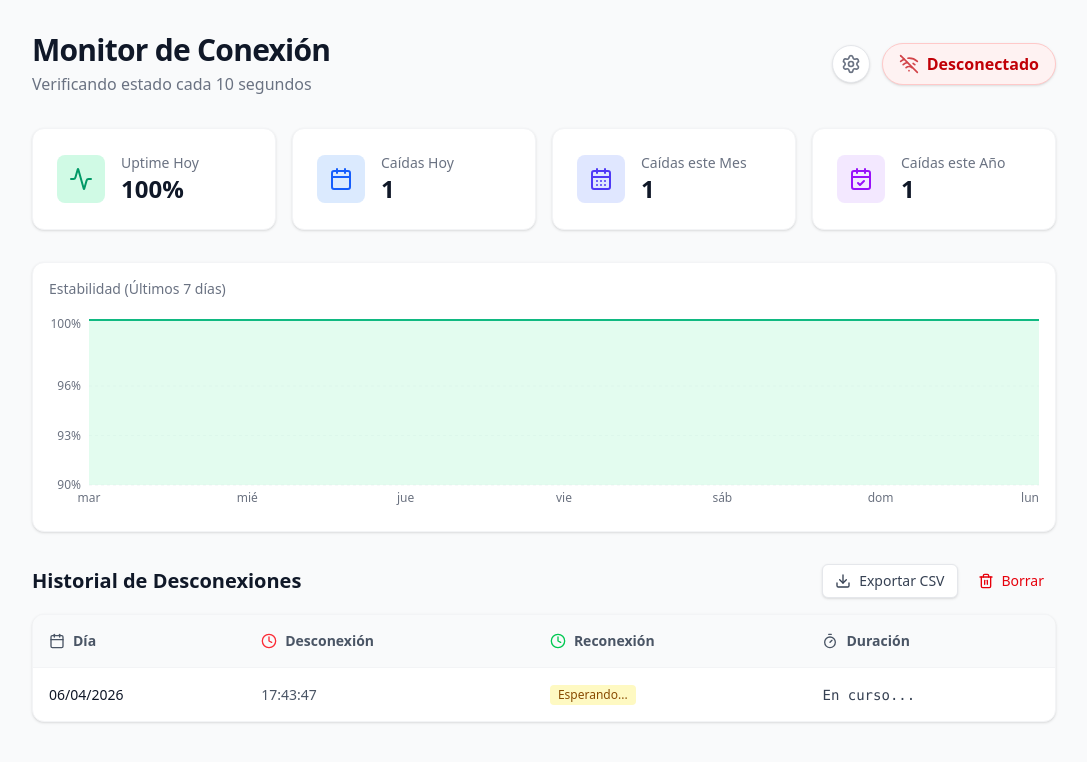
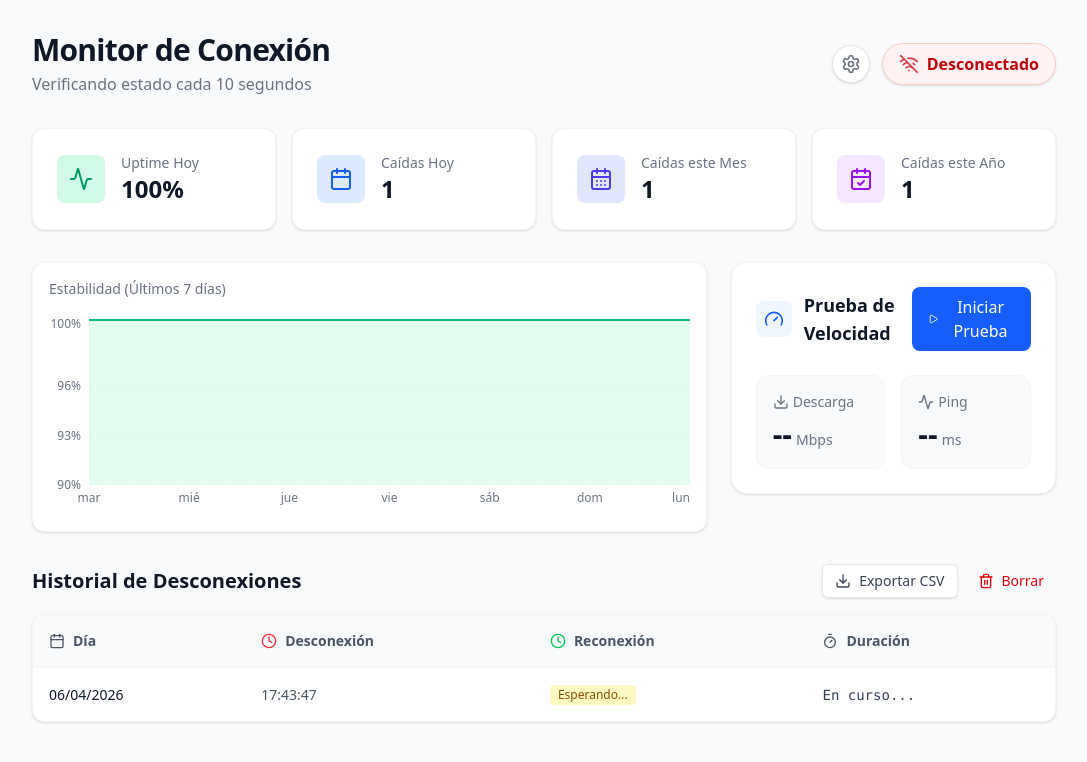
Before and after one commit to NPC-scratcher/Connection-Check, a React (Vite) app: page / in a window 1280 px wide. Shown: the top 762 px of the page, without its empty margins (96-1183 px from the left). Built offline with nearby package versions, Linux system fonts and the light colour scheme.

Commit message:
feat: Add internet speed test component
Integrates a new SpeedTest component into the dashboard to measure download speed and ping. The dashboard layout is adjusted to accommodate the new component alongside the uptime chart.

```diff
--- a/src/components/Dashboard.tsx
+++ b/src/components/Dashboard.tsx
@@ -4,6 +4,7 @@ import { useSettings } from '../hooks/useSettings';
 import { StatCard } from './StatCard';
 import { HistoryTable } from './HistoryTable';
 import { UptimeChart } from './UptimeChart';
+import { SpeedTest } from './SpeedTest';
 import { SettingsModal } from './SettingsModal';
 import { isSameDay, isSameMonth, isSameYear, exportToCSV, calculateUptimeToday } from '../lib/utils';
 import { Wifi, WifiOff, Calendar, CalendarDays, CalendarCheck, Trash2, Download, Settings as SettingsIcon, Activity } from 'lucide-react';
@@ -89,9 +90,14 @@ export function Dashboard() {
           />
         </section>
 
-        {/* Chart */}
-        <section>
-          <UptimeChart events={events} />
+        {/* Chart and Speed Test */}
+        <section className="grid grid-cols-1 lg:grid-cols-3 gap-6">
+          <div className="lg:col-span-2">
+            <UptimeChart events={events} />
+          </div>
+          <div className="lg:col-span-1">
+            <SpeedTest />
+          </div>
         </section>
 
         {/* History */}
--- /dev/null
+++ b/src/components/SpeedTest.tsx
@@ -0,0 +1,117 @@
+import React, { useState } from 'react';
+import { Gauge, Download, Play, Loader2, Activity } from 'lucide-react';
+
+export function SpeedTest() {
+  const [isTesting, setIsTesting] = useState(false);
+  const [speedMbps, setSpeedMbps] = useState<number | null>(null);
+  const [pingMs, setPingMs] = useState<number | null>(null);
+  const [error, setError] = useState<string | null>(null);
+
+  const runTest = async () => {
+    setIsTesting(true);
+    setSpeedMbps(null);
+    setPingMs(null);
+    setError(null);
+
+    try {
+      // 1. Test Ping (small file)
+      const pingStart = performance.now();
+      await fetch(`https://speed.cloudflare.com/__down?bytes=10&_t=${Date.now()}`, { cache: 'no-store' });
+      const pingEnd = performance.now();
+      setPingMs(Math.round(pingEnd - pingStart));
+
+      // 2. Test Download Speed (15 MB file for a good average)
+      const downloadSize = 15 * 1024 * 1024; // 15 MB
+      const downloadStart = performance.now();
+      const response = await fetch(`https://speed.cloudflare.com/__down?bytes=${downloadSize}&_t=${Date.now()}`, { cache: 'no-store' });
+
+      if (!response.ok) throw new Error('Error en la descarga');
+
+      // Consume the body to measure the full download time accurately
+      const reader = response.body?.getReader();
+      if (!reader) throw new Error('No se pudo leer la respuesta');
+
+      let receivedLength = 0;
+      while(true) {
+        const {done, value} = await reader.read();
+        if (done) break;
+        receivedLength += value.length;
+      }
+
+      const downloadEnd = performance.now();
+      const durationSeconds = (downloadEnd - downloadStart) / 1000;
+
+      // Calculate Mbps: (bytes * 8) / seconds / 1,000,000
+      const mbps = (receivedLength * 8) / durationSeconds / 1000000;
+      setSpeedMbps(Number(mbps.toFixed(2)));
+
+    } catch (err) {
+      console.error(err);
+      setError('Error al realizar la prueba. Comprueba tu conexión.');
+    } finally {
+      setIsTesting(false);
+    }
+  };
+
+  return (
+    <div className="bg-white dark:bg-gray-800 rounded-2xl shadow-sm border border-gray-100 dark:border-gray-700 p-6 transition-colors">
+      <div className="flex items-center justify-between mb-6">
+        <div className="flex items-center space-x-3">
+          <div className="p-2 bg-blue-50 dark:bg-blue-900/30 rounded-lg">
+            <Gauge className="w-5 h-5 text-blue-600 dark:text-blue-400" />
+          </div>
+          <h2 className="text-lg font-semibold text-gray-900 dark:text-white">Prueba de Velocidad</h2>
+        </div>
+        <button
+          onClick={runTest}
+          disabled={isTesting}
+          className="inline-flex items-center space-x-2 bg-blue-600 hover:bg-blue-700 disabled:bg-blue-400 dark:disabled:bg-blue-800 text-white px-4 py-2 rounded-lg font-medium transition-colors"
+        >
+          {isTesting ? (
+            <>
+              <Loader2 className="w-4 h-4 animate-spin" />
+              <span>Midiendo...</span>
+            </>
+          ) : (
+            <>
+              <Play className="w-4 h-4" />
+              <span>Iniciar Prueba</span>
+            </>
+          )}
+        </button>
+      </div>
+
+      <div className="grid grid-cols-2 gap-4">
+        <div className="bg-gray-50 dark:bg-gray-900/50 rounded-xl p-4 border border-gray-100 dark:border-gray-700">
+          <div className="text-sm text-gray-500 dark:text-gray-400 mb-1 flex items-center space-x-1">
+            <Download className="w-4 h-4" />
+            <span>Descarga</span>
+          </div>
+          <div className="flex items-baseline space-x-1">
+            <span className="text-3xl font-bold text-gray-900 dark:text-white">
+              {speedMbps !== null ? speedMbps : '--'}
+            </span>
+            <span className="text-sm font-medium text-gray-500 dark:text-gray-400">Mbps</span>
+          </div>
+        </div>
+
+        <div className="bg-gray-50 dark:bg-gray-900/50 rounded-xl p-4 border border-gray-100 dark:border-gray-700">
+          <div className="text-sm text-gray-500 dark:text-gray-400 mb-1 flex items-center space-x-1">
+            <Activity className="w-4 h-4" />
+            <span>Ping</span>
+          </div>
+          <div className="flex items-baseline space-x-1">
+            <span className="text-3xl font-bold text-gray-900 dark:text-white">
+              {pingMs !== null ? pingMs : '--'}
+            </span>
+            <span className="text-sm font-medium text-gray-500 dark:text-gray-400">ms</span>
+          </div>
+        </div>
+      </div>
+
+      {error && (
+        <p className="mt-4 text-sm text-red-600 dark:text-red-400">{error}</p>
+      )}
+    </div>
+  );
+}
```
